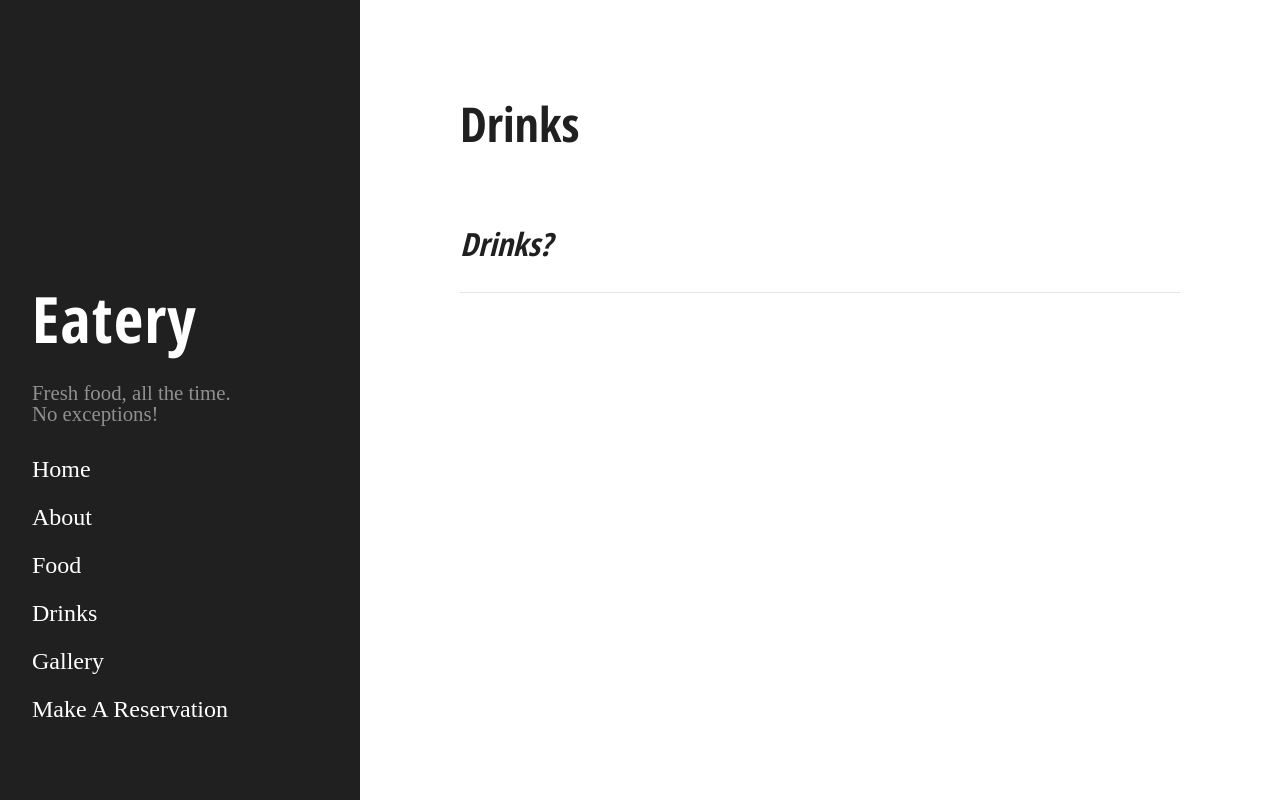
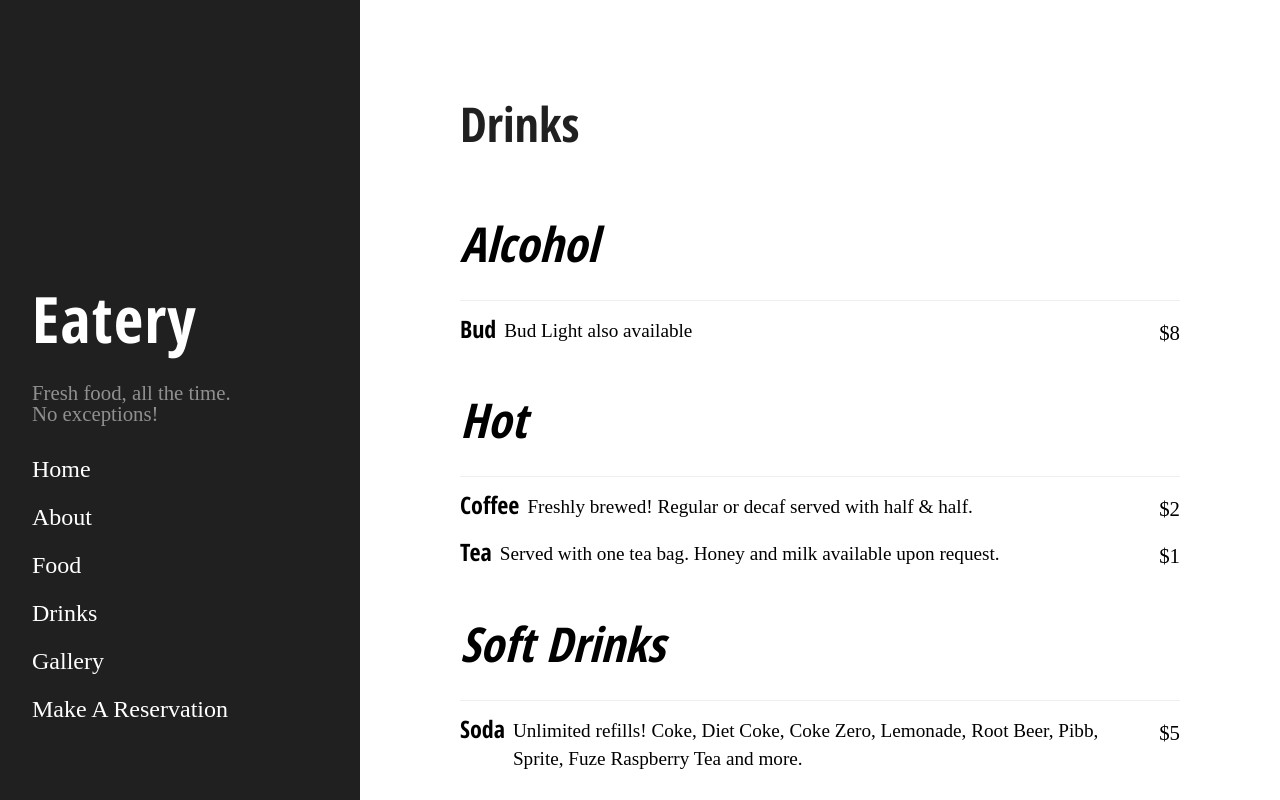
Before and after one commit to Legend28469/restaurant, a Gatsby site: page /drinks in a window 1280 px wide. Built offline with nearby package versions, Linux system fonts and the light colour scheme; Gatsby itself is replaced by a stand-in of ours.

Commit message:
Implemented drink menu

```diff
--- a/gatsby-config.js
+++ b/gatsby-config.js
@@ -9,6 +9,7 @@ module.exports = {
     `gatsby-plugin-react-helmet`,
     `gatsby-plugin-styled-components`,
     `gatsby-plugin-netlify-cms`,
+    `gatsby-plugin-lodash`,
     {
       resolve: `gatsby-plugin-prefetch-google-fonts`,
       options: {
@@ -32,5 +33,13 @@ module.exports = {
         path: `${__dirname}/src/assets/`,
       },
     },
+    {
+      resolve: `gatsby-source-filesystem`,
+      options: {
+        path: `${__dirname}/site/content/drinks`,
+        name: `drinks`,
+      },
+    },
+    `gatsby-transformer-remark`,
   ],
 }
--- a/package.json
+++ b/package.json
@@ -17,13 +17,16 @@
     "babel-plugin-styled-components": "^1.10.7",
     "gatsby": "^2.19.7",
     "gatsby-image": "^2.2.41",
+    "gatsby-plugin-lodash": "^3.1.20",
     "gatsby-plugin-netlify-cms": "^4.1.40",
     "gatsby-plugin-prefetch-google-fonts": "^1.4.3",
     "gatsby-plugin-react-helmet": "^3.1.22",
     "gatsby-plugin-sharp": "^2.4.5",
     "gatsby-plugin-styled-components": "^3.1.19",
     "gatsby-source-filesystem": "^2.1.48",
+    "gatsby-transformer-remark": "^2.6.53",
     "gatsby-transformer-sharp": "^2.3.14",
+    "lodash": "^4.17.15",
     "netlify-cms": "^2.10.26",
     "netlify-cms-app": "^2.11.23",
     "react": "^16.12.0",
@@ -33,6 +36,7 @@
     "styled-reset": "^4.1.0"
   },
   "devDependencies": {
+    "env-cmd": "^10.1.0",
     "prettier": "^1.19.1"
   },
   "repository": {
--- /dev/null
+++ b/site/content/drinks/bud.md
@@ -0,0 +1,8 @@
+---
+title: "Bud"
+categories:
+  - drinks
+description: "Bud Light also available"
+type: "Alcohol"
+price: "8"
+---
--- /dev/null
+++ b/site/content/drinks/coffee.md
@@ -0,0 +1,8 @@
+---
+title: "Coffee"
+categories:
+  - drinks
+description: "Freshly brewed! Regular or decaf served with half & half."
+type: "Hot"
+price: "2"
+---
--- /dev/null
+++ b/site/content/drinks/soda.md
@@ -0,0 +1,8 @@
+---
+title: "Soda"
+categories:
+  - drinks
+description: "Unlimited refills! Coke, Diet Coke, Coke Zero, Lemonade, Root Beer, Pibb, Sprite, Fuze Raspberry Tea and more."
+type: "Soft Drinks"
+price: "5"
+---
--- /dev/null
+++ b/site/content/drinks/tea.md
@@ -0,0 +1,8 @@
+---
+title: "Tea"
+categories:
+  - drinks
+description: "Served with one tea bag. Honey and milk available upon request."
+type: "Hot"
+price: "1"
+---
--- /dev/null
+++ b/src/components/menuDisplay.js
@@ -0,0 +1,104 @@
+import React, { useState, useEffect } from "react"
+import styled from "styled-components"
+
+export default ({ data }) => {
+  const [menuItems, setMenuItems] = useState([])
+
+  useEffect(() => {
+    const items = data
+    const formatted = []
+    /*
+        Each category should only exist once in the dataset
+        Split it like this to get headers and to group data
+        First get the category and since we're taking the category
+        It'll be the first instance of said category so take all the data it has
+        On the next run if the category exists find the matching category and add
+        whatever data
+     */
+    for (let i = 0; i < items.length; i++) {
+      let foundCategory = formatted.some(
+        menuItem => menuItem.type === items[i].node.frontmatter.type
+      )
+
+      if (foundCategory) {
+        let type = items[i].node.frontmatter.type
+        let index = formatted.findIndex(x => x.type === type)
+        formatted[index].items.push({
+          name: items[i].node.frontmatter.title,
+          description: items[i].node.frontmatter.description,
+          price: items[i].node.frontmatter.price,
+        })
+      } else {
+        formatted.push({
+          type: items[i].node.frontmatter.type,
+          items: [
+            {
+              name: items[i].node.frontmatter.title,
+              description: items[i].node.frontmatter.description,
+              price: items[i].node.frontmatter.price,
+            },
+          ],
+        })
+      }
+    }
+    setMenuItems(formatted)
+  }, [data])
+
+  return (
+    <React.Fragment>
+      {menuItems.map(item => {
+        return (
+          <React.Fragment key={item.type}>
+            <Title>{item.type}</Title>
+            {item.items.map(items => {
+              return (
+                <ItemContainer key={items.name}>
+                  <SubTitle>{items.name}</SubTitle>
+                  <Description>{items.description}</Description>
+                  <Price>${items.price}</Price>
+                </ItemContainer>
+              )
+            })}
+          </React.Fragment>
+        )
+      })}
+    </React.Fragment>
+  )
+}
+
+const Title = styled.h1`
+  margin-top: 3rem;
+  font-size: 3rem;
+  font-weight: 700;
+  padding-bottom: 2rem;
+  display: block;
+  font-style: italic;
+  border-bottom: 1px solid #eee;
+`
+
+const SubTitle = styled.h3`
+  font-size: 1.5rem;
+  text-transform: capitalize;
+  display: inline-block;
+`
+
+const ItemContainer = styled.div`
+  margin-top: 1rem;
+  display: flex;
+  justify-content: space-between;
+`
+
+const Description = styled.p`
+  display: inline-block;
+  margin-left: 0.5rem;
+  font-size: 1.2rem;
+  line-height: 1.5;
+  flex: 2;
+`
+
+const Price = styled.div`
+  display: inline-block;
+  font-size: 1.3rem;
+  line-height: 1.5;
+  margin-left: 1rem;
+`
--- a/src/layouts/app.js
+++ b/src/layouts/app.js
@@ -17,7 +17,4 @@ export default props => {
   )
 }
 
-const Container = styled.div`
-  display: grid;
-  grid-template-columns: 1fr 3fr;
-`
+const Container = styled.div``
--- a/src/layouts/side-menu.js
+++ b/src/layouts/side-menu.js
@@ -24,10 +24,10 @@ export default () => {
           <StyledLink to="/food">Food</StyledLink>
         </ListItem>
         <ListItem>
-          <StyledLink to="/">Drinks</StyledLink>
+          <StyledLink to="/drinks">Drinks</StyledLink>
         </ListItem>
         <ListItem>
-          <StyledLink to="/">Gallery</StyledLink>
+          <StyledLink to="/gallery">Gallery</StyledLink>
         </ListItem>
         <ListItem>
           <StyledLink to="/reservation">Make A Reservation</StyledLink>
@@ -47,6 +47,7 @@ const Container = styled.div`
   flex-direction: column;
   justify-content: center;
   padding-top: 14.5rem;
+  position: fixed;
 `
 
 const Title = styled.h1`
--- a/src/pages/about.js
+++ b/src/pages/about.js
@@ -24,8 +24,8 @@ export default () => {
         <Description>
           Inspired by Gordon Ramsay shows Hell's Kitchen and Kitchen Nightmares
           we make everything fresh in hopes that Chef Ramsay himself will come
-          and eat at our restaurant. We never use frozen materials and we clean
-          often but most importantly we have the pictures to prove it!
+          and eat at our restaurant. We never use frozen materials, we clean
+          often and most importantly we have the pictures to prove it!
         </Description>
 
         <ImageContainer>
@@ -43,6 +43,7 @@ export default () => {
 
 const Container = styled.div`
   padding: 100px;
+  margin-left: 22.5rem;
   height: 100vh;
   position: relative;
 `
--- a/src/pages/drinks.js
+++ b/src/pages/drinks.js
@@ -1,13 +1,33 @@
 import React from "react"
 import App from "../layouts/app"
 import styled from "styled-components"
+import { graphql, useStaticQuery } from "gatsby"
+import MenuDisplay from "../components/menuDisplay"
 
 export default () => {
+  const query = useStaticQuery(graphql`
+    query MyQuery {
+      allMarkdownRemark {
+        edges {
+          node {
+            frontmatter {
+              title
+              price
+              description
+              categories
+              type
+            }
+          }
+        }
+      }
+    }
+  `)
+
   return (
     <App>
       <Container>
         <Title>Drinks</Title>
-        <SubTitle>Drinks?</SubTitle>
+        <MenuDisplay data={query.allMarkdownRemark.edges} />
       </Container>
     </App>
   )
@@ -15,20 +35,21 @@ export default () => {
 
 const Container = styled.div`
   padding: 100px;
+  margin-left: 22.5rem;
   height: 100vh;
   position: relative;
 `
 
 const Title = styled.h2`
   font-size: 3rem;
-  padding-bottom: 5rem;
+  padding-bottom: 1.5rem;
   color: #202020;
 `
 
-const SubTitle = styled.h3`
-  font-size: 2rem;
-  border-bottom: 1px solid rgb(0, 0, 0, 0.1);
-  color: #202020;
-  font-style: italic;
-  padding-bottom: 2rem;
-`
+// const SubTitle = styled.h3`
+//   font-size: 2rem;
+//   border-bottom: 1px solid rgb(0, 0, 0, 0.1);
+//   color: #202020;
+//   font-style: italic;
+//   padding-bottom: 2rem;
+// `
--- a/src/pages/food.js
+++ b/src/pages/food.js
@@ -15,6 +15,7 @@ export default () => {
 
 const Container = styled.div`
   padding: 100px;
+  margin-left: 22.5rem;
   height: 100vh;
   position: relative;
 `
--- a/src/pages/gallery.js
+++ b/src/pages/gallery.js
@@ -15,6 +15,7 @@ export default () => {
 
 const Container = styled.div`
   padding: 100px;
+  margin-left: 22.5rem;
   height: 100vh;
   position: relative;
 `
--- a/src/pages/reservation.js
+++ b/src/pages/reservation.js
@@ -39,6 +39,7 @@ export default () => {
 
 const Container = styled.div`
   padding: 100px;
+  margin-left: 22.5rem;
   height: 100vh;
   position: relative;
 `
```
Also changed, not shown: site/content/drinks/coke.md (deleted, +0 -8 lines), src/drinkcode.bak.js (added, +53 -0 lines), src/pages/index.js (+9 -0 lines), 1 other file.
